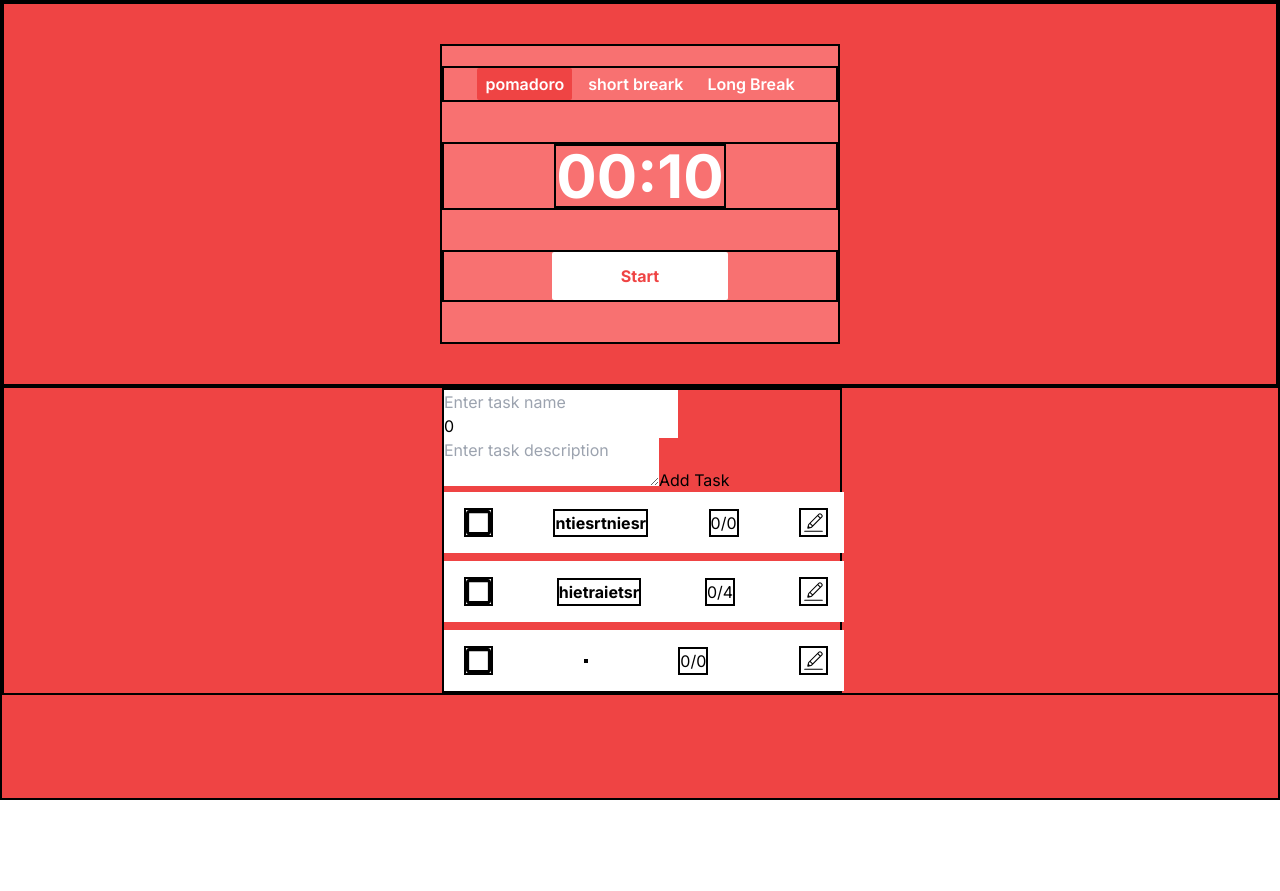
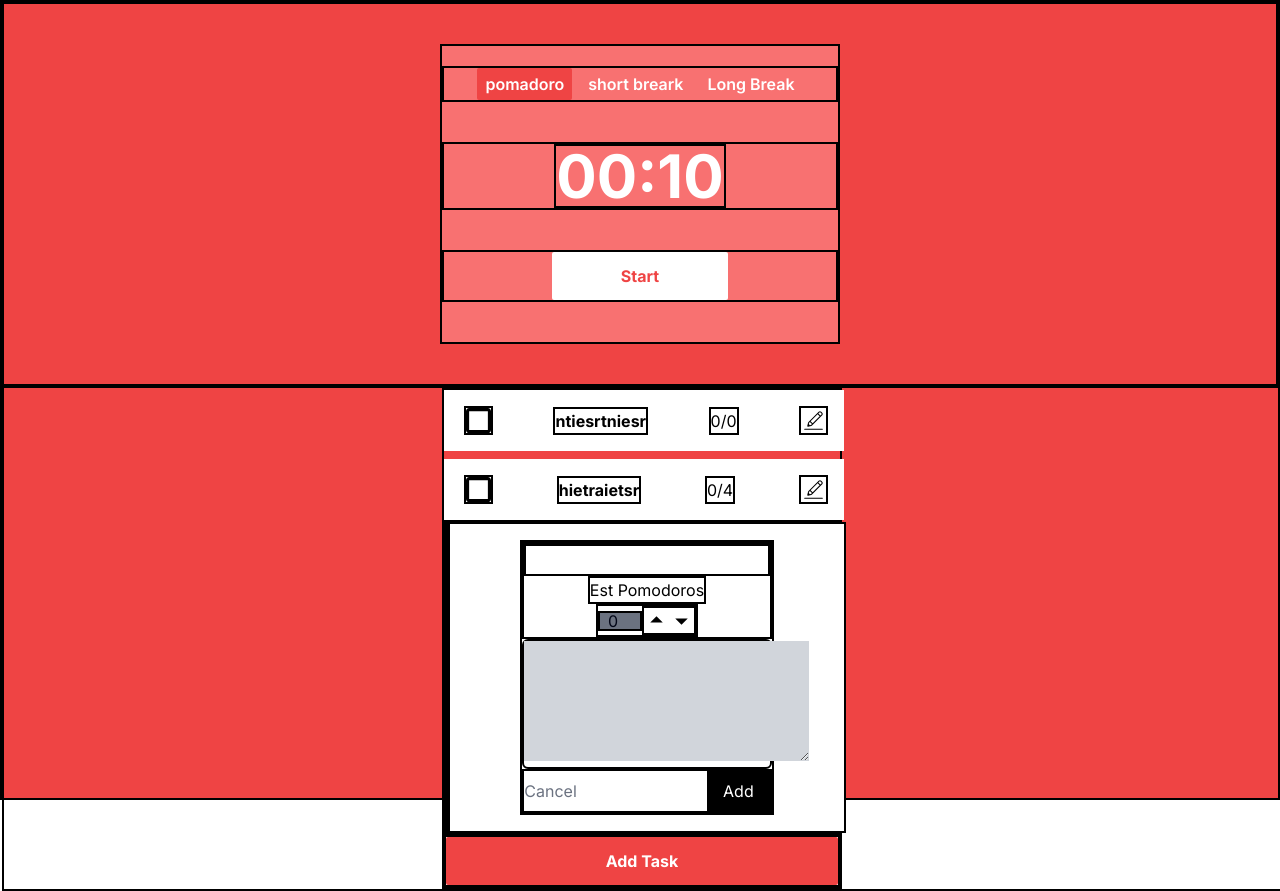
Before and after one commit to leeya018/practice, a Next.js app: page / in a window 1280 px wide. Both pictures are taken after a click on the button "Add Task". Before the commit the page ends 800 px from the top, so only its background shows below. Built offline with nearby package versions, Linux system fonts and the light colour scheme.

Commit message:
finish with add task

```diff
--- a/package.json
+++ b/package.json
@@ -21,6 +21,7 @@
     "@types/node": "^20",
     "@types/react": "^18",
     "@types/react-dom": "^18",
+    "@types/uuid": "^9.0.8",
     "eslint": "^8",
     "eslint-config-next": "14.2.3",
     "postcss": "^8",
--- a/src/app/globals.css
+++ b/src/app/globals.css
@@ -14,3 +14,6 @@ button {
 .button-start {
   @apply px-7 py-2 w-44 h-12 text-red-500 font-bold bg-white  rounded-sm;
 }
+.button-add {
+  @apply px-7 py-2 w-full h-12 text-white font-bold bg-red-500 hover:bg-red-400  rounded-sm;
+}
--- a/src/app/page.tsx
+++ b/src/app/page.tsx
@@ -1,6 +1,7 @@
 "use client";
 import Timer from "@/components/Timer";
 import Tasks from "@/components/Tasks";
+import AddForm from "@/components/AddForm";
 import React from "react";
 
 export default function page() {
--- /dev/null
+++ b/src/components/AddForm.tsx
@@ -0,0 +1,5 @@
+import React from "react";
+
+export default function AddForm() {
+  return <div>AddForm</div>;
+}
--- a/src/components/Task.tsx
+++ b/src/components/Task.tsx
@@ -7,7 +7,7 @@ type taskPorps = {
   toggleDone: any;
   removeTask: any;
   handleChosenId: any;
-  chosenId: number;
+  chosenId: string;
   changeTask: any;
   updateEditedTaskId: any;
 };
--- a/src/components/TaskEdit.tsx
+++ b/src/components/TaskAdd.tsx
@@ -3,36 +3,27 @@ import { ImCheckboxChecked, ImCheckboxUnchecked } from "react-icons/im";
 import { CiEdit } from "react-icons/ci";
 import { RiArrowUpSFill, RiArrowDownSFill } from "react-icons/ri";
 import { useState } from "react";
+import { v4 as uuidv4 } from "uuid";
 
 type taskPorps = {
-  task: TaskItem;
-  toggleDone: any;
-  removeTask: any;
-  changeTask: any;
-  handleChosenId: any;
-  chosenId: number;
-  updateEditedTaskId: any;
+  onCancel: () => void;
+  onAdd: (item: TaskItem) => void;
 };
 
-function TaskEdit({
-  task,
-  toggleDone,
-  removeTask,
-  changeTask,
-  handleChosenId,
-  chosenId,
-  updateEditedTaskId,
-}: taskPorps) {
-  const [tempTask, setTempTask] = useState(task);
+function TaskAdd({ onCancel, onAdd }: taskPorps) {
+  const [tempTask, setTempTask] = useState<TaskItem>({
+    id: uuidv4(),
+    name: "",
+    description: "",
+    cycles: 0,
+    isDone: false,
+    cyclesDone: 0,
+  });
 
-  console.log(tempTask.description);
   return (
-    <li
-      onClick={() => handleChosenId(tempTask.id)}
+    <div
       key={tempTask.id}
-      className={`w-[400px] relative p-4 text-black flex flex-col bg-white items-center justify-between border-l-4 ${
-        chosenId === tempTask.id ? "border-blue-500 pl-2" : "border-transparent"
-      }`}
+      className={`w-[400px] relative p-4 text-black flex flex-col bg-white items-center justify-between border-l-4 `}
     >
       <div className="w-[70%] mx-auto">
         <div className="flex flex-col items-center">
@@ -46,24 +37,9 @@ function TaskEdit({
               }
             />
           </div>
-          <div>Act / Est Pomodoros</div>
+          <div>Est Pomodoros</div>
           <div className="flex items-center">
             <div className="flex items-center">
-              <input
-                className="w-10 h-3 p-2 bg-gray-500 text-slate-950"
-                type="number"
-                name=""
-                id=""
-                value={tempTask.cyclesDone}
-                onChange={(e) => {
-                  const val = Number(e.target.value);
-                  setTempTask({
-                    ...tempTask,
-                    cyclesDone: val < tempTask.cycles ? val : tempTask.cycles,
-                  });
-                }}
-              />
-              <div>/</div>
               <input
                 className="w-10 h-3 p-2 bg-gray-500 text-slate-950"
                 type="text"
@@ -114,35 +90,19 @@ function TaskEdit({
         </div>
         {/* bottom line */}
         <div className="flex items-center justify-between w-full">
+          <button onClick={onCancel} className="text-gray-500">
+            Cancel
+          </button>
           <button
-            onClick={(e) => removeTask(tempTask.id)}
-            className="text-gray-500"
+            onClick={() => onAdd(tempTask)}
+            className="py-2 px-4 text-white bg-black "
           >
-            Delete
+            Add
           </button>
-          <div className="flex items-center gap-2">
-            <button
-              onClick={() => {
-                updateEditedTaskId(-1);
-              }}
-              className="text-gray-500"
-            >
-              Cancel
-            </button>
-            <button
-              onClick={() => {
-                updateEditedTaskId(-1);
-                changeTask(task.id, tempTask);
-              }}
-              className="py-2 px-4 text-white bg-black "
-            >
-              Save
-            </button>
-          </div>
         </div>
       </div>
-    </li>
+    </div>
   );
 }
 
-export default TaskEdit;
+export default TaskAdd;
--- a/src/components/Tasks.tsx
+++ b/src/components/Tasks.tsx
@@ -2,9 +2,13 @@
 import React, { useState } from "react";
 import Task from "./Task";
 import TaskEdit from "./TaskEdit";
+import AddForm from "./AddForm";
+import { v4 as uuidv4 } from "uuid";
+
+import TaskAdd from "./TaskAdd";
 
 export type TaskItem = {
-  id: number;
+  id: string;
   name: string;
   cycles: number;
   cyclesDone: number;
@@ -12,9 +16,9 @@ export type TaskItem = {
   description: string;
 };
 
-const items = [
+const items: TaskItem[] = [
   {
-    id: 1,
+    id: uuidv4(),
     name: "ntiesrtniesr",
     cycles: 0,
     cyclesDone: 0,
@@ -22,7 +26,7 @@ const items = [
     description: "iesrntiesnr",
   },
   {
-    id: 2,
+    id: uuidv4(),
     name: "hietraietsr",
     cycles: 4,
     cyclesDone: 0,
@@ -30,45 +34,34 @@ const items = [
     description: "etsr ietsrnetsrn s",
   },
 ];
-const TaskList: React.FC = () => {
+function TaskList() {
   const [tasks, setTasks] = useState<TaskItem[]>(items);
   const [taskName, setTaskName] = useState("");
   const [cycles, setCycles] = useState(0);
   const [cyclesDone, setCyclesDone] = useState(0);
   const [description, setDescription] = useState("");
-  const [nextId, setNextId] = useState(1);
-  const [chosenId, setChosenId] = useState(-1);
-  const [editedTaskId, setEditedTaskId] = useState(-1);
 
-  const addTask = () => {
-    const newTask: TaskItem = {
-      id: nextId,
-      name: taskName,
-      cycles: cycles,
-      cyclesDone: cyclesDone,
-      isDone: false,
-      description: description,
-    };
+  const [chosenId, setChosenId] = useState("");
+  const [editedTaskId, setEditedTaskId] = useState("-1");
+  const [isAddTaskMode, setIsAddTaskMode] = useState(false);
+
+  const addTask = (newTask: TaskItem) => {
     setTasks([...tasks, newTask]);
-    setNextId(nextId + 1); // Increment ID for the next task
-    setTaskName("");
-    setCycles(0);
-    setCyclesDone(0);
-    setDescription("");
+    setIsAddTaskMode(false);
   };
 
-  const removeTask = (id: number) => {
+  const removeTask = (id: string) => {
     setTasks(tasks.filter((task) => task.id !== id));
   };
 
-  const toggleDone = (id: number) => {
+  const toggleDone = (id: string) => {
     setTasks(
       tasks.map((task) =>
         task.id === id ? { ...task, isDone: !task.isDone } : task
       )
     );
   };
-  const changeTask = (id: number, taskInfo: any) => {
+  const changeTask = (id: string, taskInfo: any) => {
     console.log({ taskInfo });
     setTasks(
       tasks.map((task) => (task.id === id ? { ...task, ...taskInfo } : task))
@@ -80,24 +73,6 @@ const TaskList: React.FC = () => {
   return (
     <div className="w-screen">
       <div className="w-[400px] mx-auto">
-        <input
-          type="text"
-          value={taskName}
-          onChange={(e) => setTaskName(e.target.value)}
-          placeholder="Enter task name"
-        />
-        <input
-          type="number"
-          value={cycles}
-          onChange={(e) => setCycles(Number(e.target.value))}
-          placeholder="Enter number of cycles"
-        />
-        <textarea
-          value={description}
-          onChange={(e) => setDescription(e.target.value)}
-          placeholder="Enter task description"
-        />
-        <button onClick={addTask}>Add Task</button>
         <ul className="flex flex-col gap-2">
           {tasks.map((task) =>
             task.id === editedTaskId ? (
@@ -123,9 +98,23 @@ const TaskList: React.FC = () => {
             )
           )}
         </ul>
+        {/* add items */}
+        <div>
+          {isAddTaskMode && (
+            <TaskAdd onCancel={() => setIsAddTaskMode(false)} onAdd={addTask} />
+          )}
+        </div>
+        <div className="">
+          <button
+            onClick={() => setIsAddTaskMode(true)}
+            className="button-add  flex items-center justify-center"
+          >
+            Add Task
+          </button>
+        </div>
       </div>
     </div>
   );
-};
+}
 
 export default TaskList;
```
Also changed, not shown: 1 other file (tests, documents, lock files or other folders).
